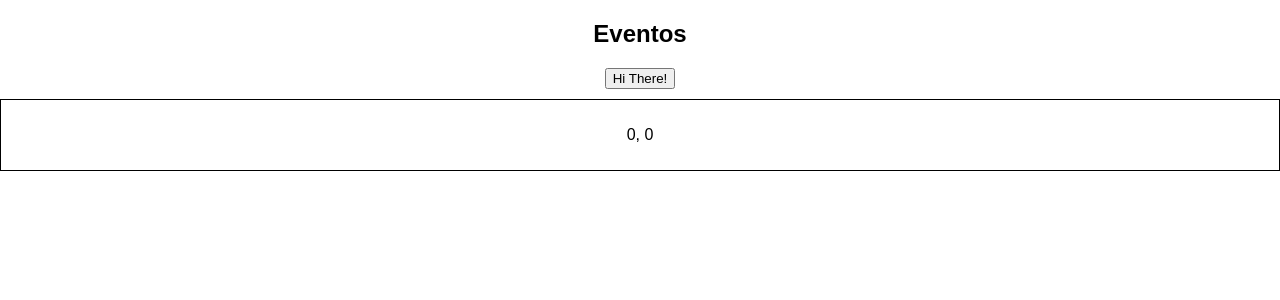
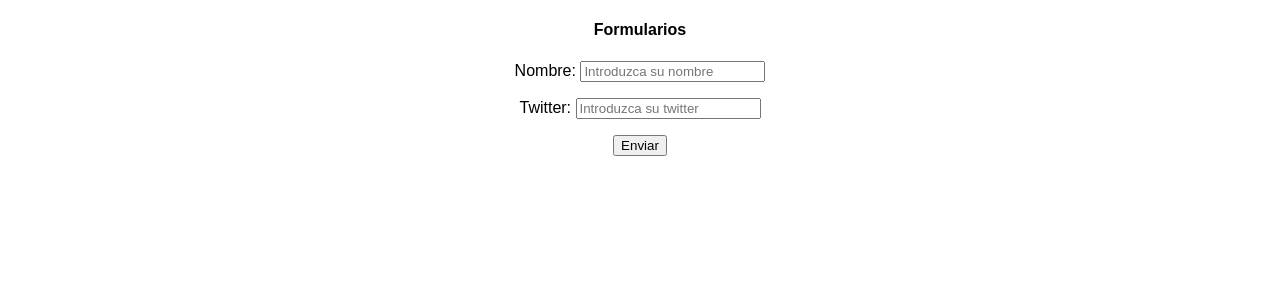
Before and after one commit to JoseAntpr/react-training, a React (Create React App) app: page / in a window 1280 px wide. Shown: the top 300 px of the page. Built offline with nearby package versions, Linux system fonts and the light colour scheme.

Commit message:
ADD: react forms

```diff
--- a/src/App.js
+++ b/src/App.js
@@ -5,6 +5,7 @@
 import PropsApp from './sections/props';
 import Contador from './sections/contador';
 import Events from './sections/events';
+import Forms from './sections/forms';
 
 
 
@@ -13,12 +14,15 @@
 
     return (
       <div className="App">
-        <Events />
-        {/* <PropsApp />
+       <Forms />
+        {/*
+         <Events />
+        <PropsApp />
         <ConditionalSection />
 
         <CarsList />
-        <Contador contadorInicial={0}/> */}
+        <Contador contadorInicial={0}/>
+        */}
       </div>
     );
   }
--- /dev/null
+++ b/src/sections/forms.js
@@ -0,0 +1,36 @@
+import React, { Component} from 'react';
+
+export default class Forms extends Component {
+    handleClick (e) {
+        e.preventDefault();
+        const name = document.getElementById('name').value;
+        const twitter = document.getElementById('twitter').value;
+        console.log(name, twitter);
+    }
+    render() {
+        return (
+            <div>
+                <h4>Formularios</h4>
+                <form>
+                    <p>
+                        <label>Nombre: </label>
+                        <input
+                            id='name'
+                            name='username'
+                            placeholder='Introduzca su nombre'
+                            />
+                    </p>
+                    <p>
+                    <label>Twitter: </label>
+                        <input
+                            id='twitter'
+                            name='twitterAccount'
+                            placeholder='Introduzca su twitter'
+                            />
+                    </p>
+                    <button onClick={this.handleClick}>Enviar</button>
+                </form>
+            </div>
+        )
+    }
+}
```
